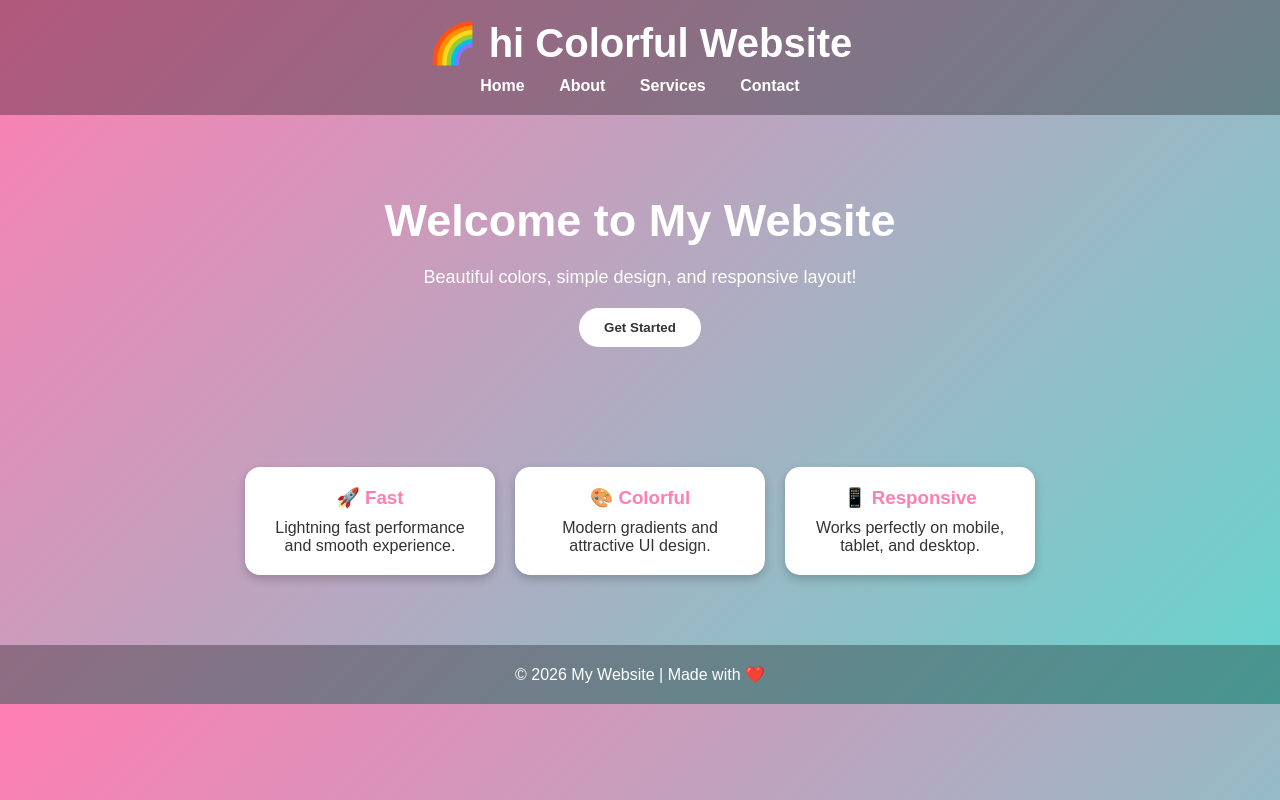
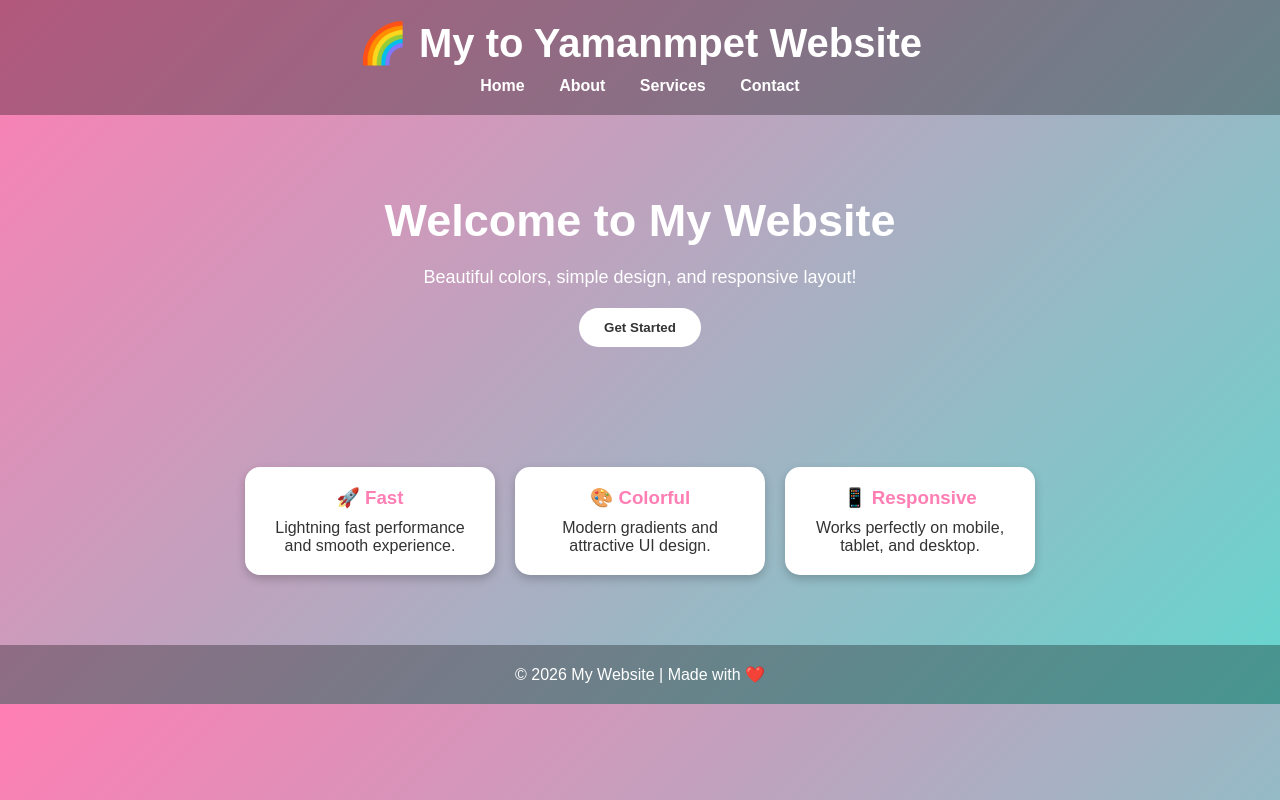
Before and after one commit to gunticharan01/devopsch, a website: page index.html in a window 1280 px wide. Drawn offline with Linux system fonts and the light colour scheme.

Commit message:
changed to Yamnampet instead Colourful in index.html

```diff
--- a/index.html
+++ b/index.html
@@ -108,7 +108,7 @@
 <body>
 
 <header>
-    <h1>🌈 hi Colorful Website</h1>
+    <h1>🌈 My to Yamanmpet Website</h1>
     <nav>
         <a href="#">Home</a>
         <a href="#">About</a>
```
